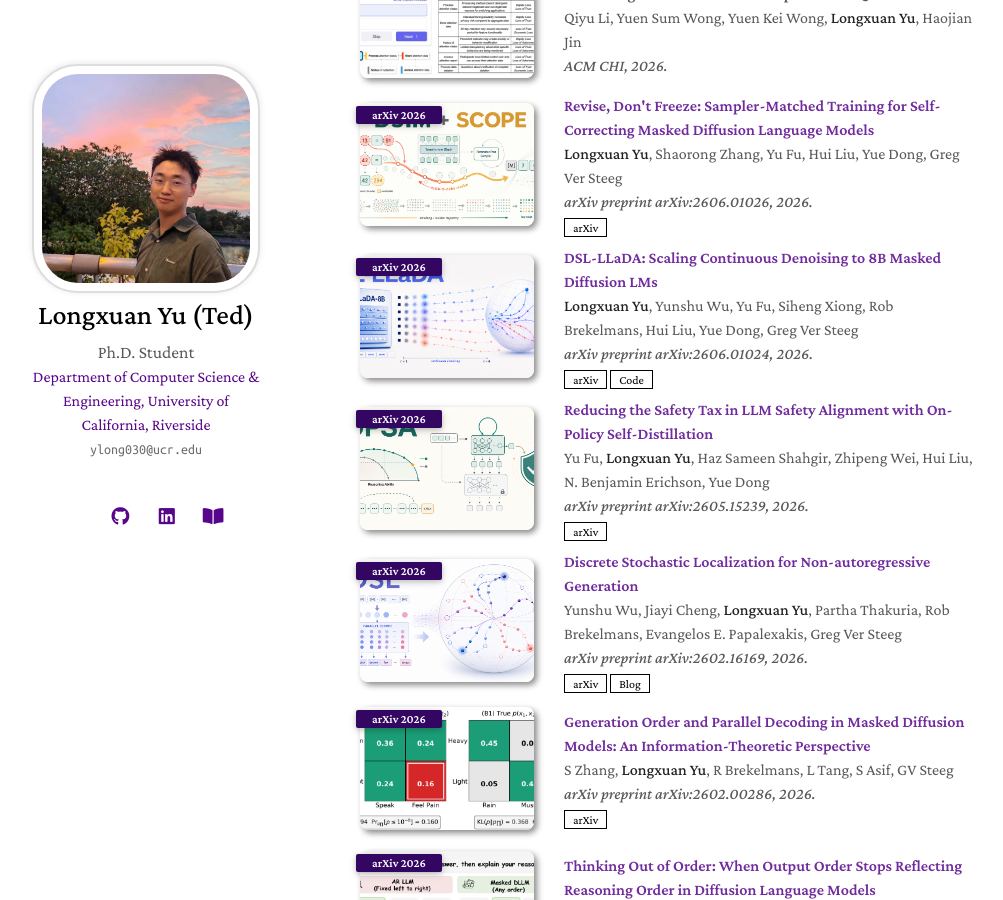
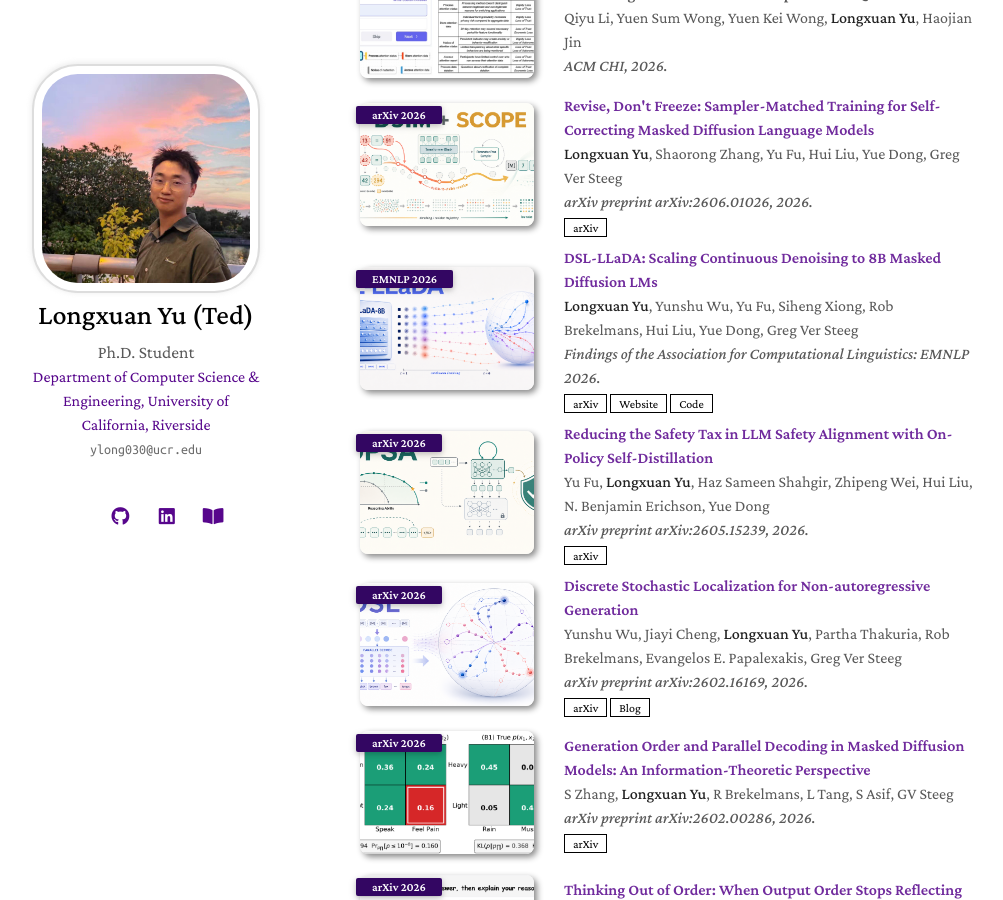
Before and after one commit to fengsxy/fengsxy.github.io, a Jekyll site: the page built from index.md, in a window 1280 px wide and 900 px high, scrolled down 864 px. Shown: the whole window, without its empty margins (130-1133 px from the left). Built offline with Jekyll 4.4.1, drawn with Linux system fonts in a browser that asks for light colours; nearby versions of some CDN libraries; a style sheet for code colours, icons or effects is not loaded; our own code applies the rules of GitHub Pages for plain Markdown files.

Commit message:
Update DSL-LLaDA publication status

```diff
--- a/_includes/projects.md
+++ b/_includes/projects.md
@@ -90,15 +90,16 @@
 
   <div class="col-sm-3 abbr" style="position: relative;padding-right: 15px;padding-left: 15px;">
     <img src="assets/img/dsl_llada.png" class="teaser img-fluid z-depth-1">
-    <abbr class="badge">arXiv 2026</abbr>
+    <abbr class="badge">EMNLP 2026</abbr>
   </div>
 
   <div class="col-sm-9" style="position: relative;padding-right: 15px;padding-left: 20px;">
     <div class="title"><a href="https://arxiv.org/abs/2606.01024">DSL-LLaDA: Scaling Continuous Denoising to 8B Masked Diffusion LMs</a></div>
     <div class="author"><strong>Longxuan Yu</strong>, Yunshu Wu, Yu Fu, Siheng Xiong, Rob Brekelmans, Hui Liu, Yue Dong, Greg Ver Steeg</div>
-    <div class="periodical"><em>arXiv preprint arXiv:2606.01024, 2026.</em></div>
+    <div class="periodical"><em>Findings of the Association for Computational Linguistics: EMNLP 2026.</em></div>
     <div class="links">
       <a href="https://arxiv.org/abs/2606.01024" class="btn btn-sm z-depth-0" role="button" target="_blank" style="font-size:12px;">arXiv</a>
+      <a href="https://fengsxy.github.io/DSL-LLaDA-Website/" class="btn btn-sm z-depth-0" role="button" target="_blank" style="font-size:12px;">Website</a>
       <a href="https://github.com/fengsxy/DSL-LLaDA" class="btn btn-sm z-depth-0" role="button" target="_blank" style="font-size:12px;">Code</a>
     </div>
   </div>
```
